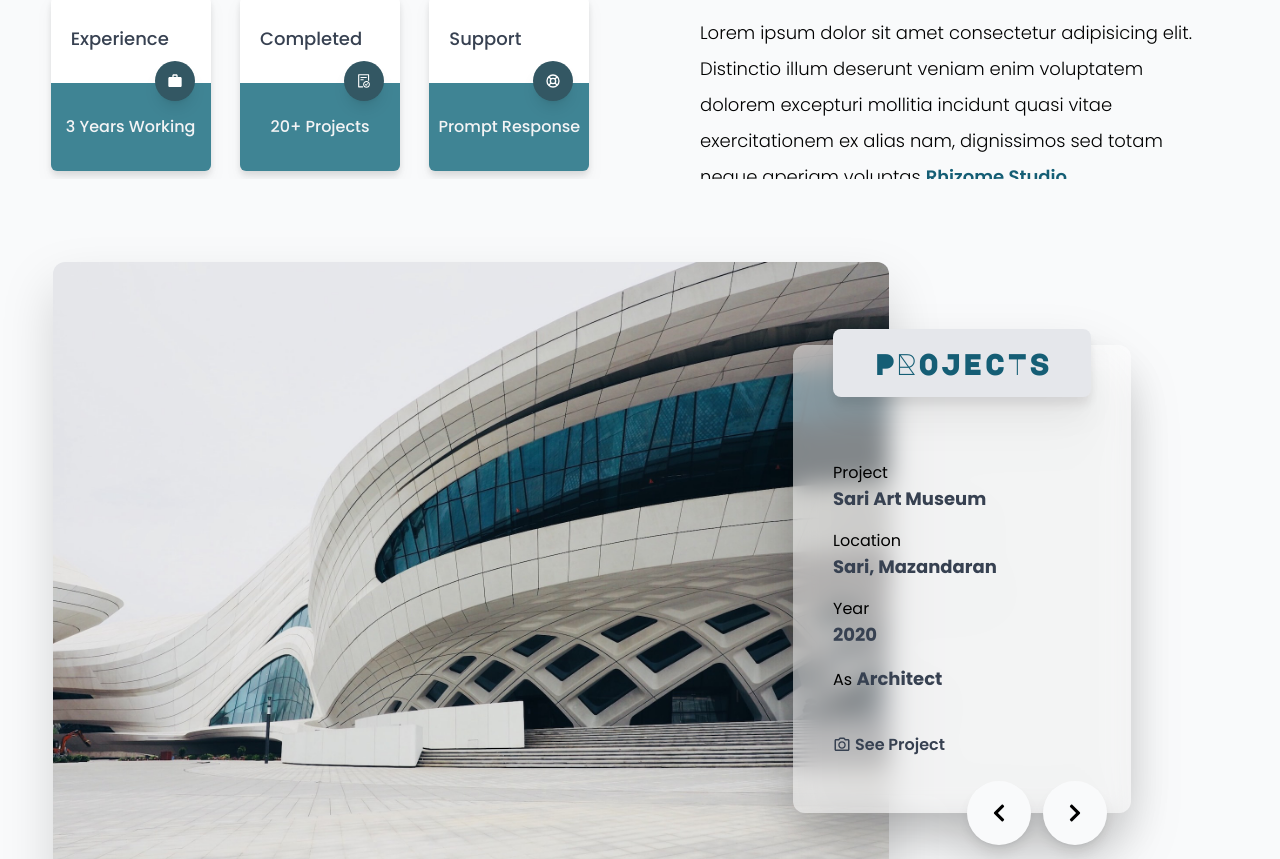
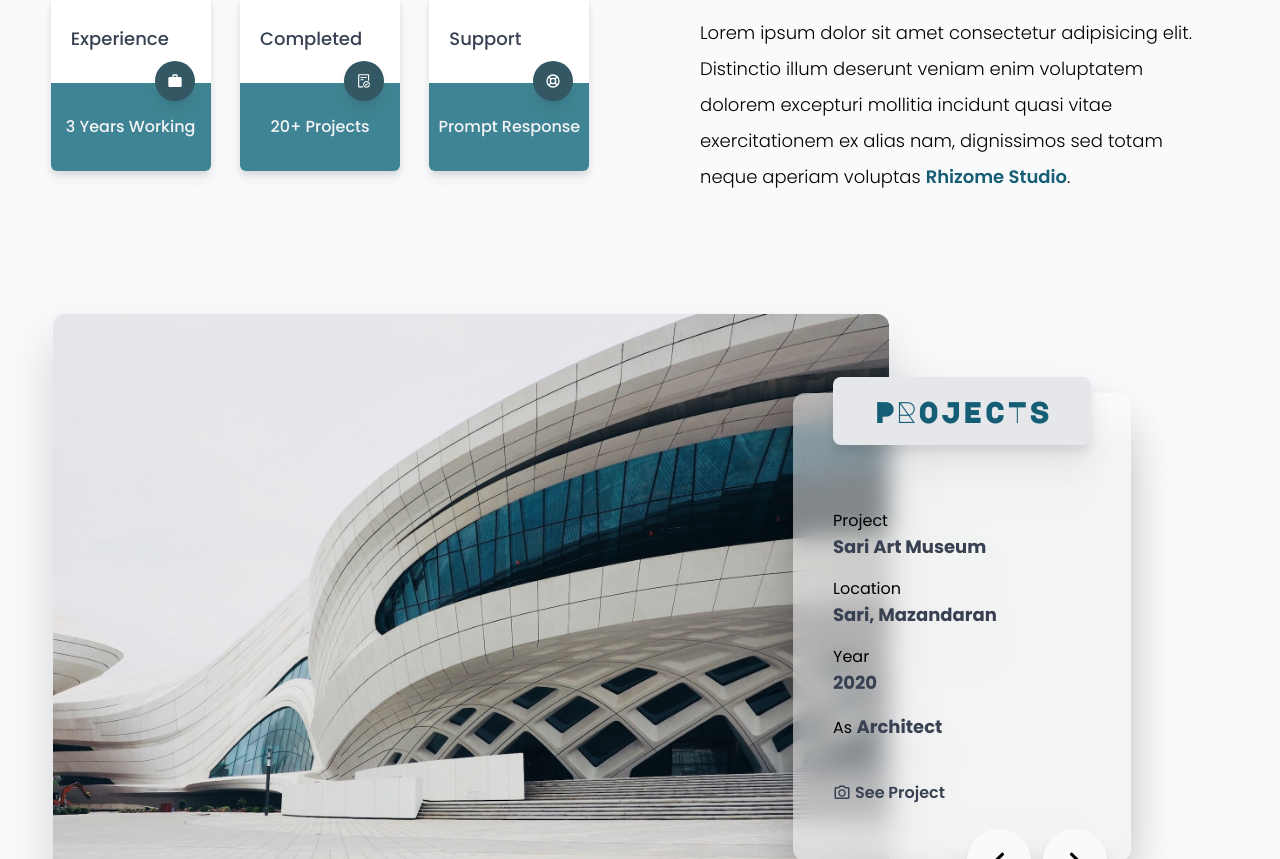
Before and after one commit to frshaad/cg-artist-portfolio, a React (Vite) app: page / in a window 1280 px wide. Shown: the part 1421-2280 px from the top of the page. Built offline with nearby package versions, Linux system fonts and the light colour scheme.

Commit message:
monir update layout

```diff
--- a/src/components/About.jsx
+++ b/src/components/About.jsx
@@ -6,8 +6,8 @@ import { AboutBadges } from "./AboutBadges";
 
 export const About = () => {
   return (
-    <section className='flex w-full flex-col-reverse bg-gray-50 py-6 dark:bg-black lg:h-screen lg:flex-row'>
-      <article className='flex w-full flex-col pt-8 md:h-screen md:pt-0 lg:w-1/2'>
+    <section className='mb-16 flex w-full flex-col-reverse bg-gray-50 py-6 dark:bg-black lg:mb-0 lg:flex-row'>
+      <article className='flex w-full flex-col pt-8 md:pt-0 lg:w-1/2'>
         <div className='mx-auto w-full p-12 text-gray-900 dark:text-gray-50'>
           <p className='section-title mb-12'>skills</p>
           {/* <ul className='mb-10 flex flex-col items-center justify-center space-y-2 md:flex-row md:flex-wrap md:space-y-4'> */}
@@ -56,7 +56,7 @@ export const About = () => {
         </div>
       </article>
 
-      <article className='flex h-screen flex-col items-center justify-around p-2 md:py-20 lg:w-1/2'>
+      <article className='flex flex-col items-center justify-around p-2 lg:h-screen lg:w-1/2 lg:py-20'>
         <div className='flex justify-center lg:mb-8'>
           <img
             className='h-auto md:max-w-sm'
@@ -64,7 +64,7 @@ export const About = () => {
             alt='mahdi picture'
           />
         </div>
-        <div className='flex justify-center py-8 md:py-0'>
+        <div className='flex justify-center py-8 lg:py-0'>
           <p className='w-11/12  text-lg font-light leading-9 dark:text-gray-200 md:w-4/5  lg:w-10/12'>
             Lorem ipsum dolor sit amet consectetur adipisicing elit. Distinctio
             illum deserunt veniam enim voluptatem dolorem excepturi mollitia
--- a/src/components/ProjectsSection.jsx
+++ b/src/components/ProjectsSection.jsx
@@ -26,9 +26,9 @@ export const ProjectsSection = () => {
   };
 
   return (
-    <section className='relative h-max w-screen bg-gray-50 dark:bg-black sm:h-screen'>
-      <div className='m-auto flex h-full w-11/12 flex-col items-center justify-center py-12 lg:flex-row'>
-        <div className='mb-2'>
+    <section className='relative mb-24 w-screen bg-gray-50 dark:bg-black md:mb-0 md:h-screen lg:flex lg:items-center'>
+      <div className='m-auto flex w-11/12 flex-col items-center justify-center lg:flex-row'>
+        <div className='mb-2 lg:mb-0'>
           <img
             src={projects[activeProject].image}
             className='h-auto w-full rounded-xl drop-shadow-2xl'
@@ -36,7 +36,7 @@ export const ProjectsSection = () => {
           />
         </div>
 
-        <div className='relative mx-auto flex h-fit w-full flex-col rounded-xl bg-[rgb(255,255,255,0.5)] px-10 py-4 capitalize shadow-2xl drop-shadow-2xl backdrop-blur-md md:w-2/3  lg:right-24  lg:w-1/2 lg:p-10 xl:w-5/12 2xl:w-3/12'>
+        <div className='relative mx-auto flex h-fit w-full flex-col rounded-xl bg-[rgb(255,255,255,0.5)] px-10 py-4 capitalize shadow-2xl drop-shadow-2xl backdrop-blur-md md:-top-16 md:w-2/3 lg:top-0  lg:right-24  lg:w-1/2 lg:p-10 xl:w-5/12 2xl:w-3/12'>
           <ProjectsTitle />
           <div className='py-2'>
             <h6>Project</h6>
```
